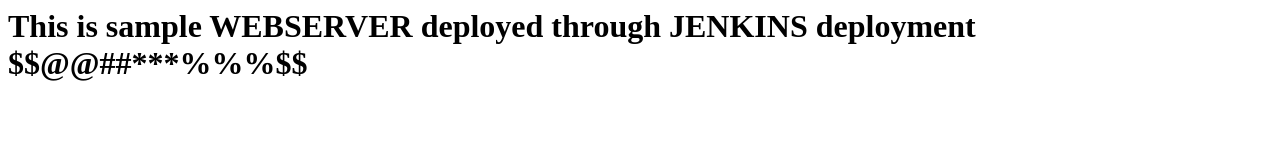
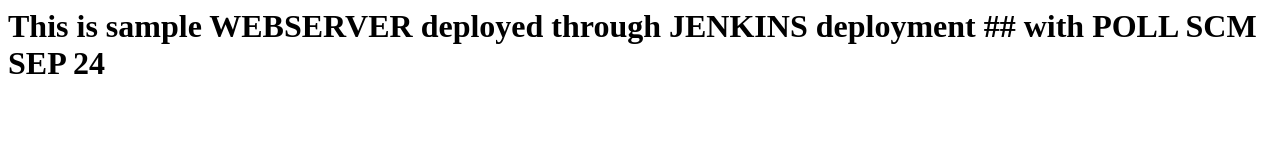
Before and after one commit to rajasekhar82/batch31, a plain HTML site: page index.html in a window 1280 px wide. Drawn offline with Linux system fonts and the light colour scheme.

Commit message:
modify POLL SCM

```diff
--- a/index.html
+++ b/index.html
@@ -1 +1 @@
-<h1> This is sample WEBSERVER deployed through JENKINS deployment $$@@##***%%%$$</h1>
+<h1> This is sample WEBSERVER deployed through JENKINS deployment ## with POLL SCM SEP 24 </h1>
```
